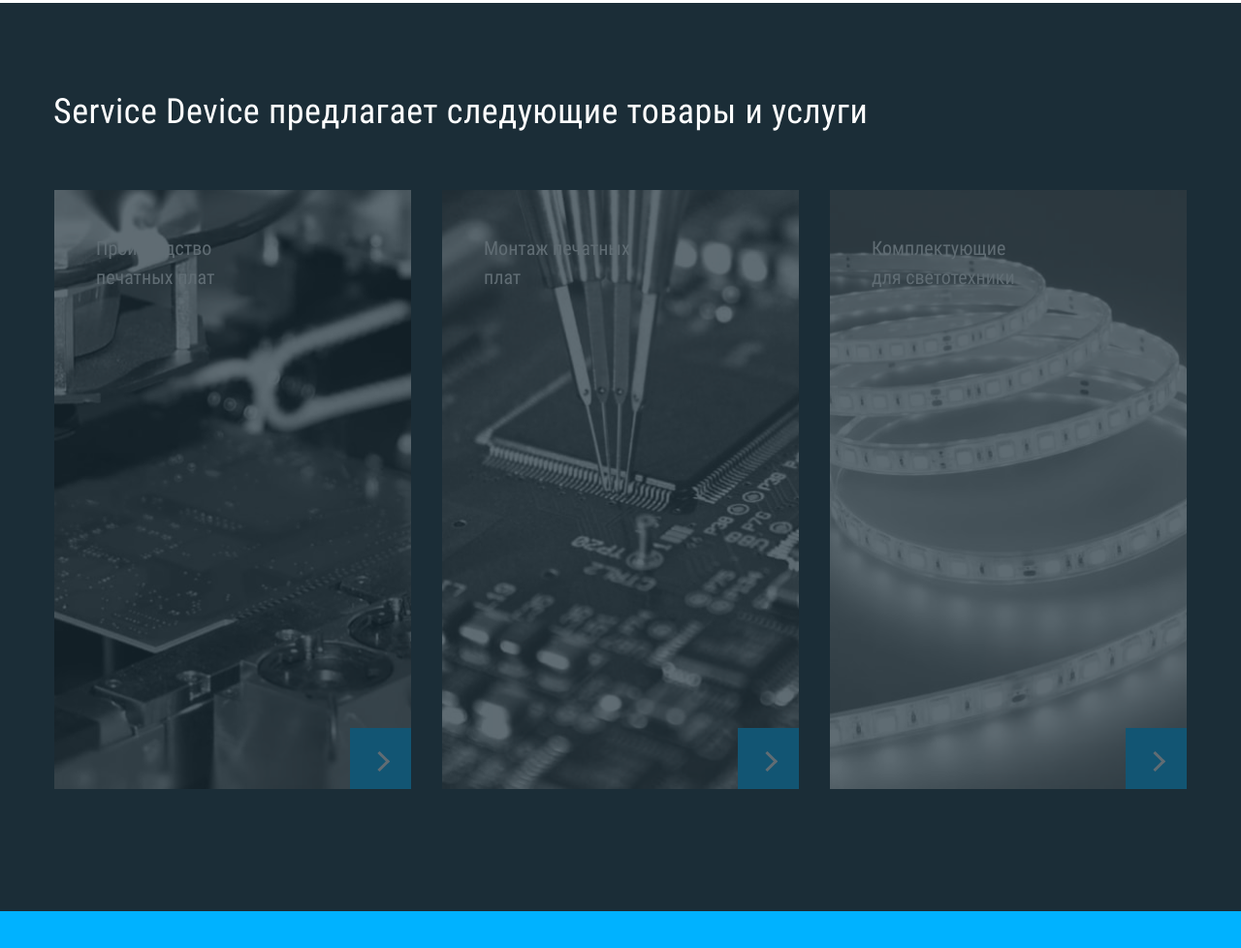
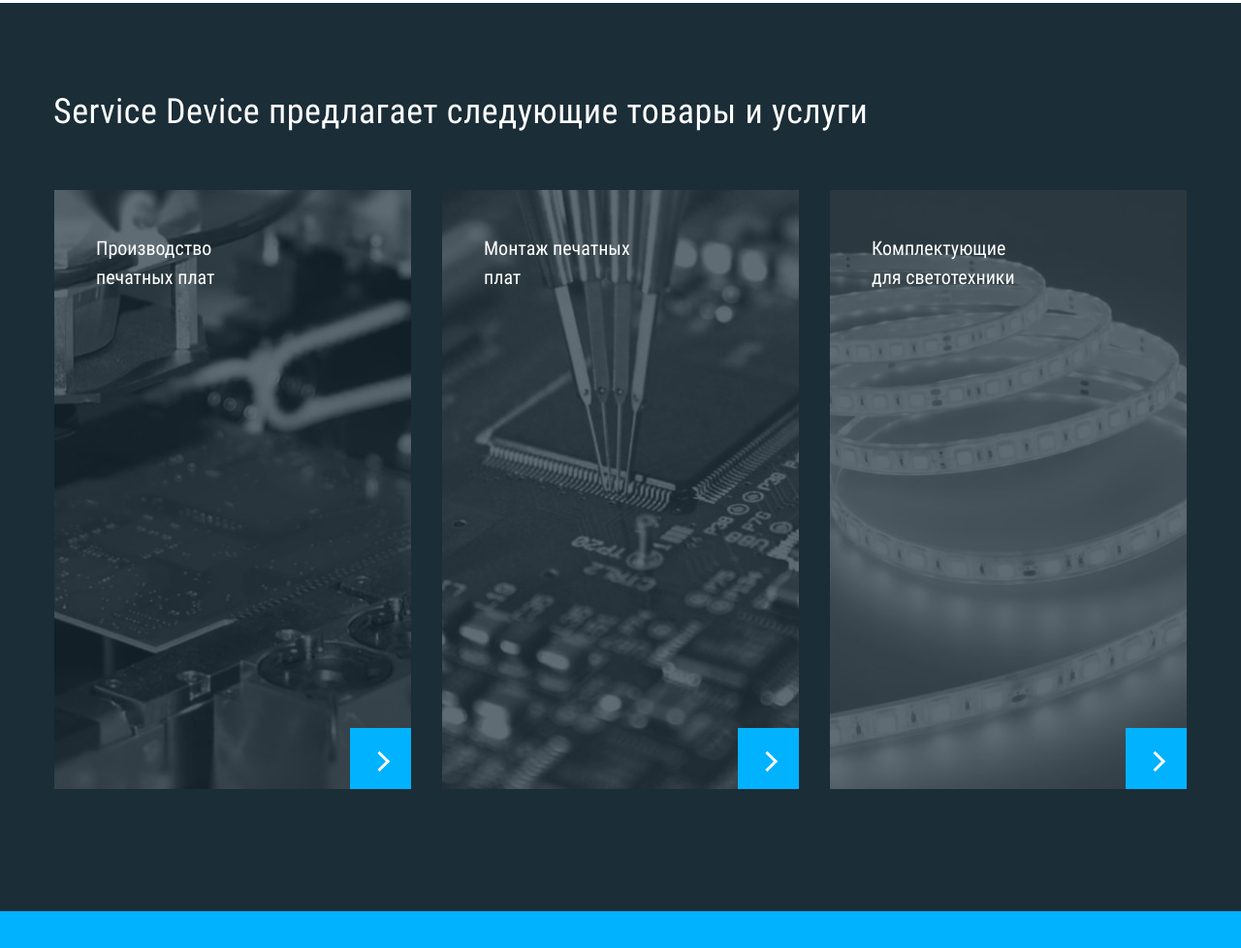
Before and after one commit to zirg3/Smart-Device, a website: page source/index.html in a window 1280 px wide. Shown: the part 2139-3117 px from the top of the page at 97% size. Drawn offline with nearby package versions, Linux system fonts and the light colour scheme; files that its build step writes are made by us from their sources.

Commit message:
Правки

```diff
--- a/source/index.html
+++ b/source/index.html
@@ -150,7 +150,7 @@
     </div>
   </header>
   <main class="container" style="background-image: url(img/background.png);">
-        <section id="advantages" class="advantages">
+        <section class="advantages">
           <div class="wrapper">
             <ul class="advantages__list">
               <li class="advantages__card">
@@ -214,33 +214,39 @@
         <ul class="goods-services__list">
           <li class="goods-services__goods">
             <a class="goods-services__link" href="#">
+              <div class="goods-services__container">
                 <picture>
                   <source media="(max-width: 767px)" srcset="img/goods-mob-1.jpg 1x">
                   <source media="(max-width: 1023px)" srcset="img/goods-tablet-1.jpg 1x">
                   <img src="img/goods-desk-1.jpg" alt="Промо изображение печатной платы">
                 </picture>
+              </div>
               <h3>Производство печатных плат</h3>
               <div class="goods-services__pointer"></div>
             </a>
           </li>
           <li class="goods-services__goods">
             <a class="goods-services__link" href="#">
+              <div class="goods-services__container">
                 <picture>
                   <source media="(max-width: 767px)" srcset="img/goods-mob-2.jpg 1x">
                   <source media="(max-width: 1023px)" srcset="img/goods-tablet-2.jpg 1x">
                   <img src="img/goods-desk-2.jpg" alt="Промо изображение печатной платы">
                 </picture>
+              </div>
               <h3>Монтаж печатных плат</h3>
               <div class="goods-services__pointer"></div>
             </a>
           </li>
           <li class="goods-services__goods">
             <a class="goods-services__link" href="#">
+              <div class="goods-services__container">
                 <picture>
                   <source media="(max-width: 767px)" srcset="img/goods-mob-3.jpg 1x">
                   <source media="(max-width: 1023px)" srcset="img/goods-tablet-3.jpg 1x">
                   <img src="img/goods-desk-3.jpg" alt="Промо изображение печатной платы">
                 </picture>
+              </div>
               <h3>Комплектующие для светотехники</h3>
               <div class="goods-services__pointer"></div>
             </a>
--- a/source/sass/block/goods-services.scss
+++ b/source/sass/block/goods-services.scss
@@ -34,7 +34,7 @@
   width: 100%;
   position: relative;
   z-index: 25;
-  padding: 45px 155px 0 43px;
+  padding: 45px 155px 65px 43px;
 }
 
 .goods-services__list {
@@ -69,13 +69,21 @@
 }
 
 .goods-services__link {
-  opacity: 0.3;
+  display: flex;
+  flex-direction: column;
+  justify-content: space-between;
+  height: 100%;
 }
 
 .goods-services__link img {
-  position: absolute;
   width: auto;
   height: 100%;
+}
+
+.goods-services__container {
+  opacity: 0.3;
+  height: 100%;
+  position: absolute
 }
 
 .goods-services__pointer span {
@@ -88,10 +96,10 @@
 .goods-services__pointer {
   display: flex;
   align-items: flex-end;
-  position: relative;
+  position: absolute;
   width: 63px;
-  margin-left: auto;
-  margin-top: 450px;
+  right: 0;
+  bottom: 0;
 }
 
 .goods-services__pointer::before {
@@ -162,6 +170,11 @@
   .goods-services__pointer {
     margin-top: 34px;
   }
+
+  .goods-services__container {
+    width: 100%;
+    height: auto;
+  }
 }
 
 @media (max-width: 767px) {
```
Also changed, not shown: build/css/style.min.css, build/index.html, 1 other file. Lines whose indentation alone changed are shown as unchanged.
